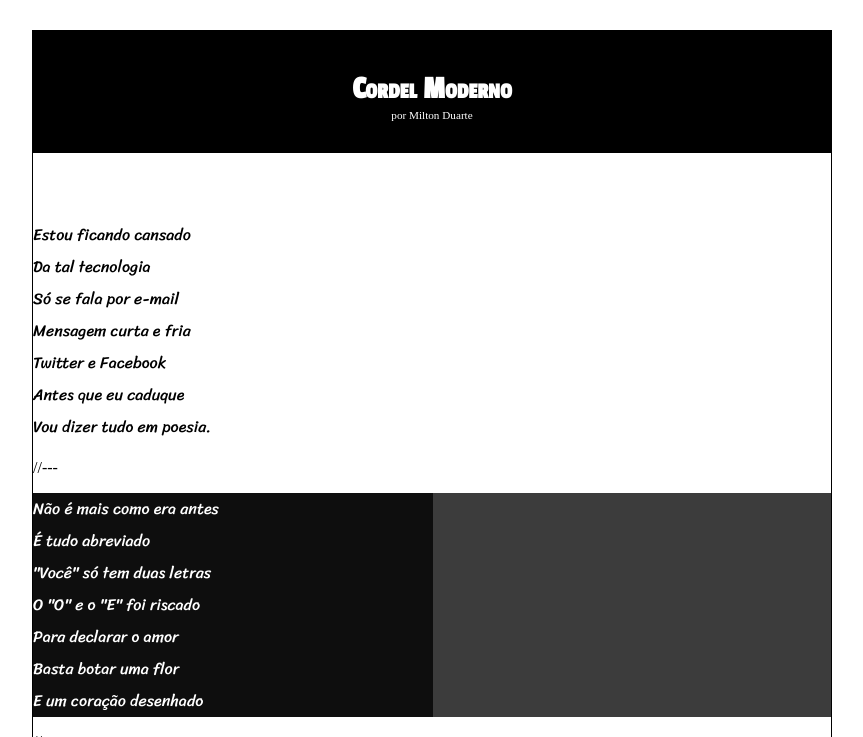
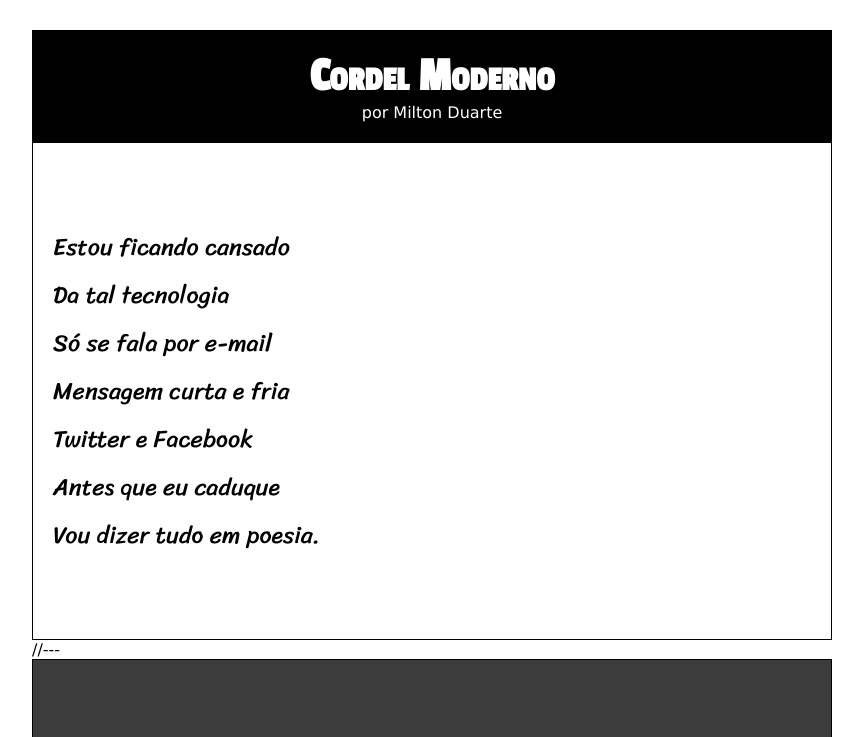
Before and after one commit to Cristiano83dorneles/meus-estudos-html-css, a plain HTML site: page desafios/d012/cordel.html in a window 1280 px wide. Shown: the top 737 px of the page, without its empty margins (208-1071 px from the left). Drawn offline with Linux system fonts and the light colour scheme.

Commit message:
atualizando desafio12

```diff
--- a/desafios/d012/style.css
+++ b/desafios/d012/style.css
@@ -4,10 +4,23 @@
 
 @import url('https://fonts.googleapis.com/css2?family=Sriracha&display=swap');
 
+:root {
+    --fonte1: Verdana, Geneva, Tahoma, sans-serif;
+    --fonte2: 'Passion One', 'cursive';
+    --fonte3: 'Sriracha', 'cursive';
+}
+
+* {
+    margin: 0px;
+    padding: 0px;
+    font-size: 1em;
+}
+
 body {
     margin: auto;
     padding: 30px;
     max-width: 800px;
+    font-family: var(--fonte1);
 }
 
 header {
@@ -17,15 +30,15 @@ header {
 
 header h1 {
     color: white;
-    font-family: 'Passion One', 'cursive';
+    font-size: 3em;
+    font-family: var(--fonte2);
     text-align: center;
     font-variant: small-caps;
+
 }
 
 header p {
     color: white;
-    margin-top: -20px;
-    font-size: 0.7em;
     text-align: center;
 }
 
@@ -38,30 +51,38 @@ a:hover {
     text-decoration: underline;
 }
 
-main {
-    padding-top: 50px;
+section {
+    padding-top: 10vh;
+    padding-bottom: 10vh;
+    line-height: 2em;
+    padding-left: 30px;
     border: 1px solid black;
+    font-size: 1.5em;
 }
 
 .paragrafo {
-    font-family: 'Sriracha', 'cursive';
+    font-family: var(--fonte3);
     font-weight: bold;
     font-weight: normal;
     line-height: 2em;
+    padding-left: 20px;
 }
 
 .imagem {
-    font-family: 'Sriracha', 'cursive';
+    font-family: var(--fonte3);
     font-weight: bold;
     font-weight: normal;
     background-color: rgba(0, 0, 0, 0.765);
     line-height: 2em;
+    padding-left: 20px;
 }
 
 .imagem p {
-    width: 400px;
+    width: 300px;
     color: white;
     background-color: rgba(0, 0, 0, 0.774);
+    display: inline-block;
+    padding: 8px;
 }
 
 footer {
```
